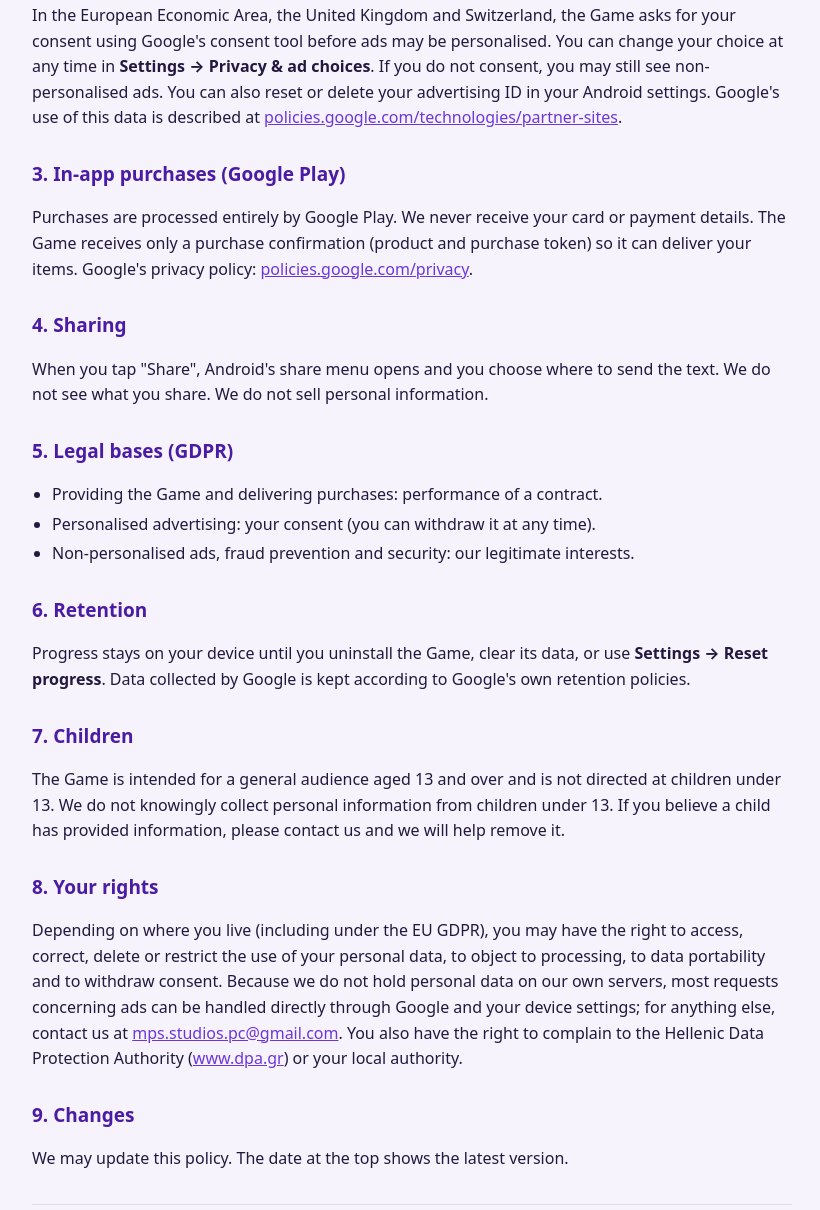
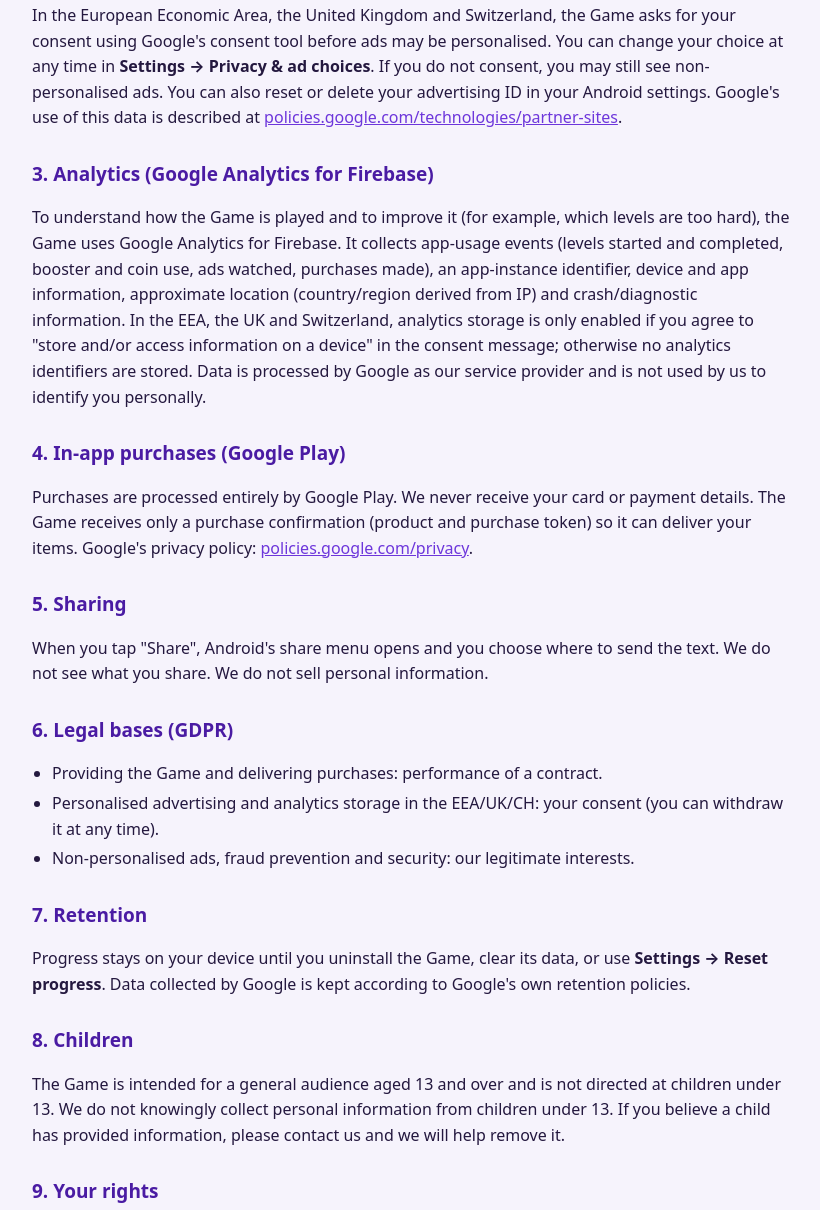
Before and after one commit to mpsstudios/mpsstudios.github.io, a plain HTML site: page elixia-privacy.html in a window 1280 px wide. Shown: the part 696-1906 px from the top of the page, without its empty margins (228-1048 px from the left). Drawn offline with Linux system fonts and the light colour scheme.

Commit message:
Update elixia-privacy.html

```diff
--- a/elixia-privacy.html
+++ b/elixia-privacy.html
@@ -34,23 +34,25 @@ hr{border:0;border-top:1px solid #e3dcf3;margin:32px 0}
 <li>ad interactions (ads shown, taps) and diagnostic/crash data related to ads.</li>
 </ul>
 <p>In the European Economic Area, the United Kingdom and Switzerland, the Game asks for your consent using Google's consent tool before ads may be personalised. You can change your choice at any time in <b>Settings → Privacy &amp; ad choices</b>. If you do not consent, you may still see non-personalised ads. You can also reset or delete your advertising ID in your Android settings. Google's use of this data is described at <a href="https://policies.google.com/technologies/partner-sites">policies.google.com/technologies/partner-sites</a>.</p>
-<h2>3. In-app purchases (Google Play)</h2>
+<h2>3. Analytics (Google Analytics for Firebase)</h2>
+<p>To understand how the Game is played and to improve it (for example, which levels are too hard), the Game uses Google Analytics for Firebase. It collects app-usage events (levels started and completed, booster and coin use, ads watched, purchases made), an app-instance identifier, device and app information, approximate location (country/region derived from IP) and crash/diagnostic information. In the EEA, the UK and Switzerland, analytics storage is only enabled if you agree to "store and/or access information on a device" in the consent message; otherwise no analytics identifiers are stored. Data is processed by Google as our service provider and is not used by us to identify you personally.</p>
+<h2>4. In-app purchases (Google Play)</h2>
 <p>Purchases are processed entirely by Google Play. We never receive your card or payment details. The Game receives only a purchase confirmation (product and purchase token) so it can deliver your items. Google's privacy policy: <a href="https://policies.google.com/privacy">policies.google.com/privacy</a>.</p>
-<h2>4. Sharing</h2>
+<h2>5. Sharing</h2>
 <p>When you tap "Share", Android's share menu opens and you choose where to send the text. We do not see what you share. We do not sell personal information.</p>
-<h2>5. Legal bases (GDPR)</h2>
+<h2>6. Legal bases (GDPR)</h2>
 <ul>
 <li>Providing the Game and delivering purchases: performance of a contract.</li>
-<li>Personalised advertising: your consent (you can withdraw it at any time).</li>
+<li>Personalised advertising and analytics storage in the EEA/UK/CH: your consent (you can withdraw it at any time).</li>
 <li>Non-personalised ads, fraud prevention and security: our legitimate interests.</li>
 </ul>
-<h2>6. Retention</h2>
+<h2>7. Retention</h2>
 <p>Progress stays on your device until you uninstall the Game, clear its data, or use <b>Settings → Reset progress</b>. Data collected by Google is kept according to Google's own retention policies.</p>
-<h2>7. Children</h2>
+<h2>8. Children</h2>
 <p>The Game is intended for a general audience aged 13 and over and is not directed at children under 13. We do not knowingly collect personal information from children under 13. If you believe a child has provided information, please contact us and we will help remove it.</p>
-<h2>8. Your rights</h2>
+<h2>9. Your rights</h2>
 <p>Depending on where you live (including under the EU GDPR), you may have the right to access, correct, delete or restrict the use of your personal data, to object to processing, to data portability and to withdraw consent. Because we do not hold personal data on our own servers, most requests concerning ads can be handled directly through Google and your device settings; for anything else, contact us at <a href="mailto:mps.studios.pc@gmail.com">mps.studios.pc@gmail.com</a>. You also have the right to complain to the Hellenic Data Protection Authority (<a href="https://www.dpa.gr">www.dpa.gr</a>) or your local authority.</p>
-<h2>9. Changes</h2>
+<h2>10. Changes</h2>
 <p>We may update this policy. The date at the top shows the latest version.</p>
 <hr id="el">
 <h1>Πολιτική Απορρήτου — Elixia: Potion Sort</h1>
@@ -62,6 +64,8 @@ hr{border:0;border-top:1px solid #e3dcf3;margin:32px 0}
 <p>Η πρόοδός σας (επίπεδα, νομίσματα, αντικείμενα, ρυθμίσεις) αποθηκεύεται <b>μόνο στη συσκευή σας</b>. Δεν διατηρούμε δικούς μας διακομιστές, δεν απαιτείται λογαριασμός και δεν συλλέγουμε όνομα, e-mail, επαφές, φωτογραφίες ή ακριβή τοποθεσία.</p>
 <h2>Διαφημίσεις (Google AdMob)</h2>
 <p>Για την προβολή και μέτρηση διαφημίσεων η Google μπορεί να συλλέγει το διαφημιστικό αναγνωριστικό της συσκευής, τη διεύθυνση IP (για κατά προσέγγιση τοποθεσία, π.χ. χώρα), πληροφορίες συσκευής/εφαρμογής και αλληλεπιδράσεις με διαφημίσεις. Στον ΕΟΧ, στο Ηνωμένο Βασίλειο και στην Ελβετία ζητάμε τη συγκατάθεσή σας πριν από εξατομικευμένες διαφημίσεις· μπορείτε να την αλλάξετε από <b>Settings → Privacy &amp; ad choices</b>.</p>
+<h2>Στατιστικά χρήσης (Google Analytics for Firebase)</h2>
+<p>Για να βελτιώνουμε το παιχνίδι, χρησιμοποιούμε το Google Analytics for Firebase, που συλλέγει γεγονότα χρήσης (επίπεδα, boosters, νομίσματα, διαφημίσεις, αγορές), αναγνωριστικό εγκατάστασης, πληροφορίες συσκευής, κατά προσέγγιση τοποθεσία (χώρα) και δεδομένα σφαλμάτων. Στον ΕΟΧ, στο Ηνωμένο Βασίλειο και στην Ελβετία ενεργοποιείται μόνο αν συναινέσετε στην «αποθήκευση ή/και πρόσβαση σε πληροφορίες στη συσκευή».</p>
 <h2>Αγορές εντός εφαρμογής</h2>
 <p>Οι πληρωμές γίνονται αποκλειστικά από το Google Play. Δεν λαμβάνουμε ποτέ στοιχεία κάρτας· λαμβάνουμε μόνο επιβεβαίωση αγοράς για να σας παραδώσουμε τα αντικείμενα.</p>
 <h2>Παιδιά</h2>
```
